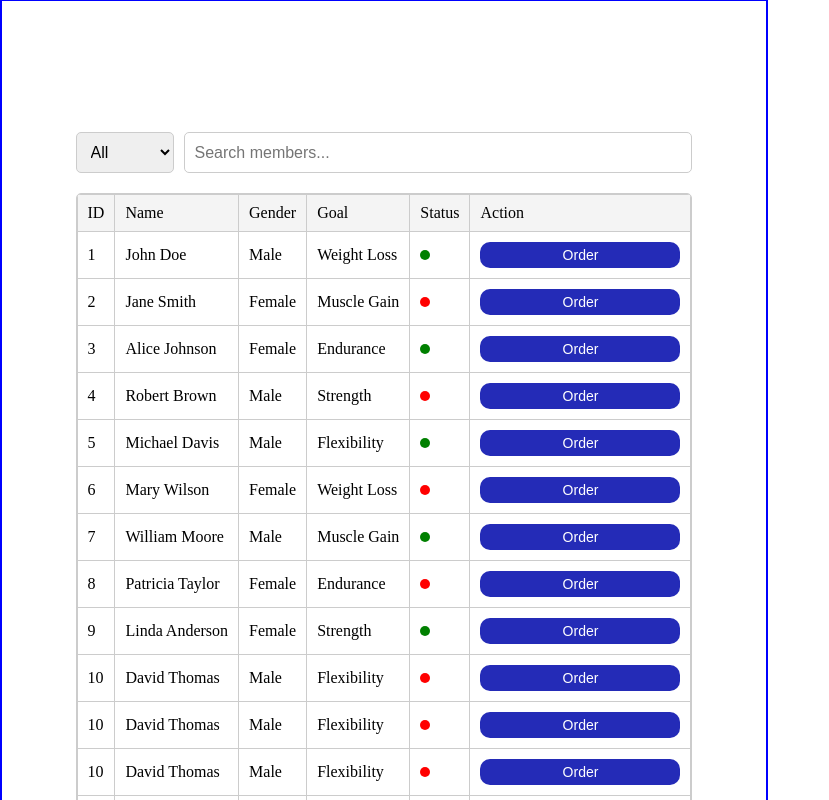
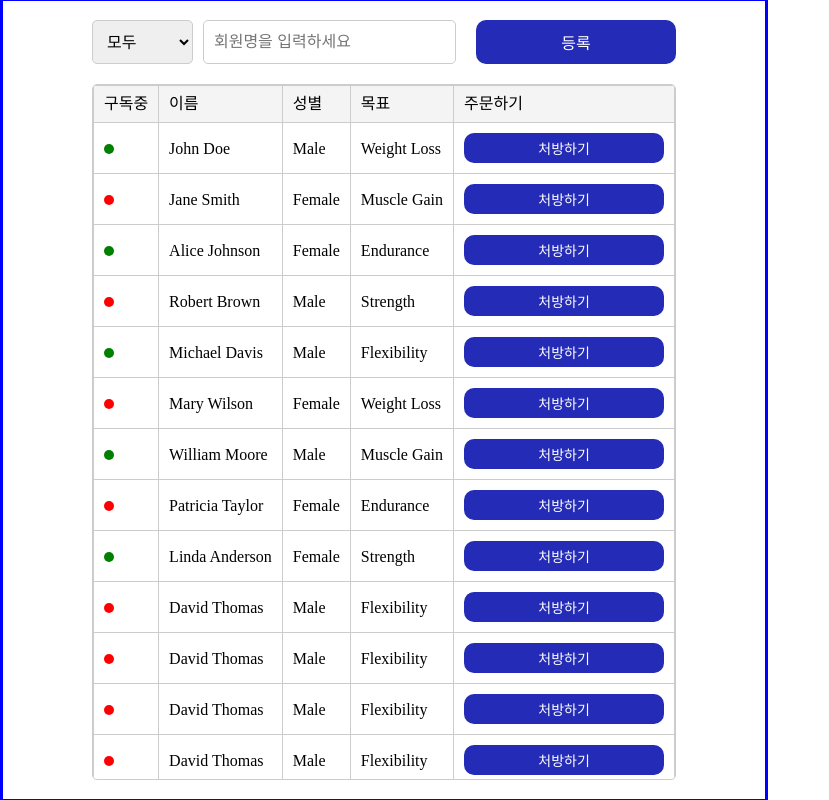
Before and after one commit to edenLeSIK/trainersmeal, a React (Vite) app: page / in a window 1280 px wide. Shown: the top 800 px of the page, without its empty margins (0-829 px from the left). Built offline with nearby package versions, Linux system fonts and the light colour scheme.

Commit message:
style global style

```diff
--- a/src/GlobalStyle.ts
+++ b/src/GlobalStyle.ts
@@ -10,14 +10,17 @@ const GlobalStyle = createGlobalStyle`
   }
 
   body, html, #root {
-    width: 768px;
-    height: 1024px;
+    width: 100dvw;
+    height: 100dvh;
+    max-width: 768px;
+    max-height: 1024px;
     margin: 0;
     padding: 0;
     display: flex;
     justify-content: center;
     align-items: center;
 
+    overflow: hidden;
     border: 1px solid blue;
   }
 
@@ -38,6 +41,12 @@ const GlobalStyle = createGlobalStyle`
   input {
     outline: none;
   }
+
+  /* .container {
+    max-width: 100%;
+    max-height: 100%;
+    overflow: auto;
+  } */
 `;
 
 export default GlobalStyle;
--- a/src/pages/Member.tsx
+++ b/src/pages/Member.tsx
@@ -49,46 +49,54 @@ const Member: React.FC = () => {
     navigate(`/member/${id}`);
   };
 
+  const handleAddMember = () => {
+    navigate(`/add-member`);
+  };
+
   return (
     <Container>
       <div className="filter-search-bar">
         <select value={filterStatus} onChange={handleFilterChange}>
-          <option value="">All</option>
-          <option value="Active">Active</option>
-          <option value="Inactive">Inactive</option>
+          <option value="">모두</option>
+          <option value="Active">구독중</option>
+          <option value="Inactive">구독안함</option>
         </select>
         <InputComponent
           type="text"
-          placeholder="Search members..."
+          placeholder="회원명을 입력하세요"
           value={searchTerm}
           onChange={handleSearchChange}
+        />
+        <Button
+          text="등록"
+          onClick={handleAddMember}
+          color="main"
+          className="add-member-button"
         />
       </div>
       <div className="table-container">
         <table className="member-table">
           <thead>
             <tr>
-              <th>ID</th>
-              <th>Name</th>
-              <th>Gender</th>
-              <th>Goal</th>
-              <th>Status</th>
-              <th>Action</th>
+              <th>구독중</th>
+              <th>이름</th>
+              <th>성별</th>
+              <th>목표</th>
+              <th>주문하기</th>
             </tr>
           </thead>
           <tbody>
             {filteredMembers.map((member) => (
               <tr key={member.id} onClick={() => handleMemberClick(member.id)}>
-                <td>{member.id}</td>
+                <td>
+                  <div className={`status-indicator ${member.status}`} />
+                </td>
                 <td>{member.name}</td>
                 <td>{member.gender}</td>
                 <td>{member.goal}</td>
                 <td>
-                  <div className={`status-indicator ${member.status}`} />
-                </td>
-                <td>
                   <Button
-                    text="Order"
+                    text="처방하기"
                     onClick={(e) => {
                       e.stopPropagation();
                       handleOrderClick(member.id);
@@ -129,6 +137,12 @@ const Container = styled.div`
 
     input {
       flex: 1;
+    }
+
+    .add-member-button {
+      padding: 10px 20px;
+      font-size: 16px;
+      margin-left: 10px;
     }
   }
 
```
